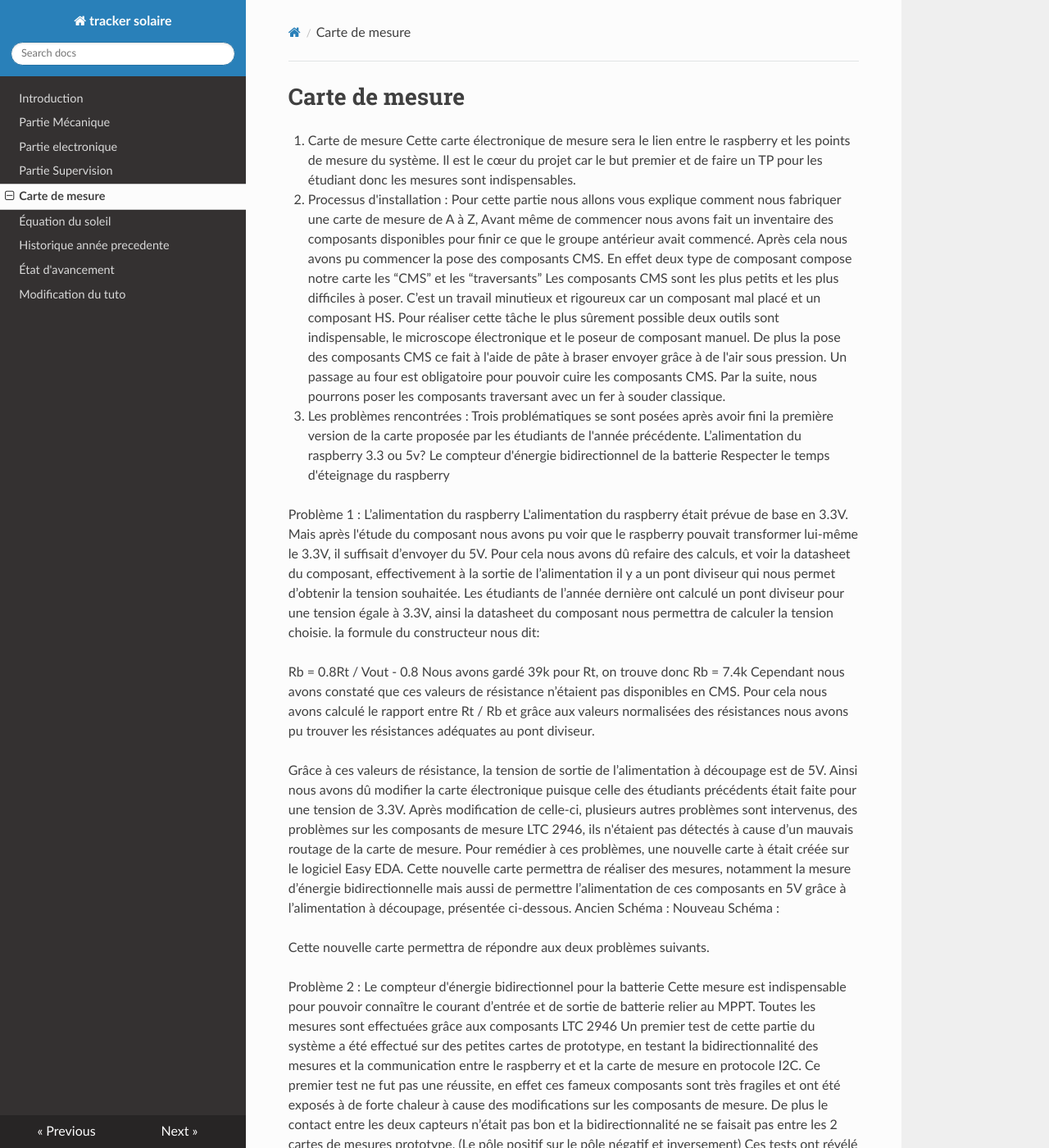
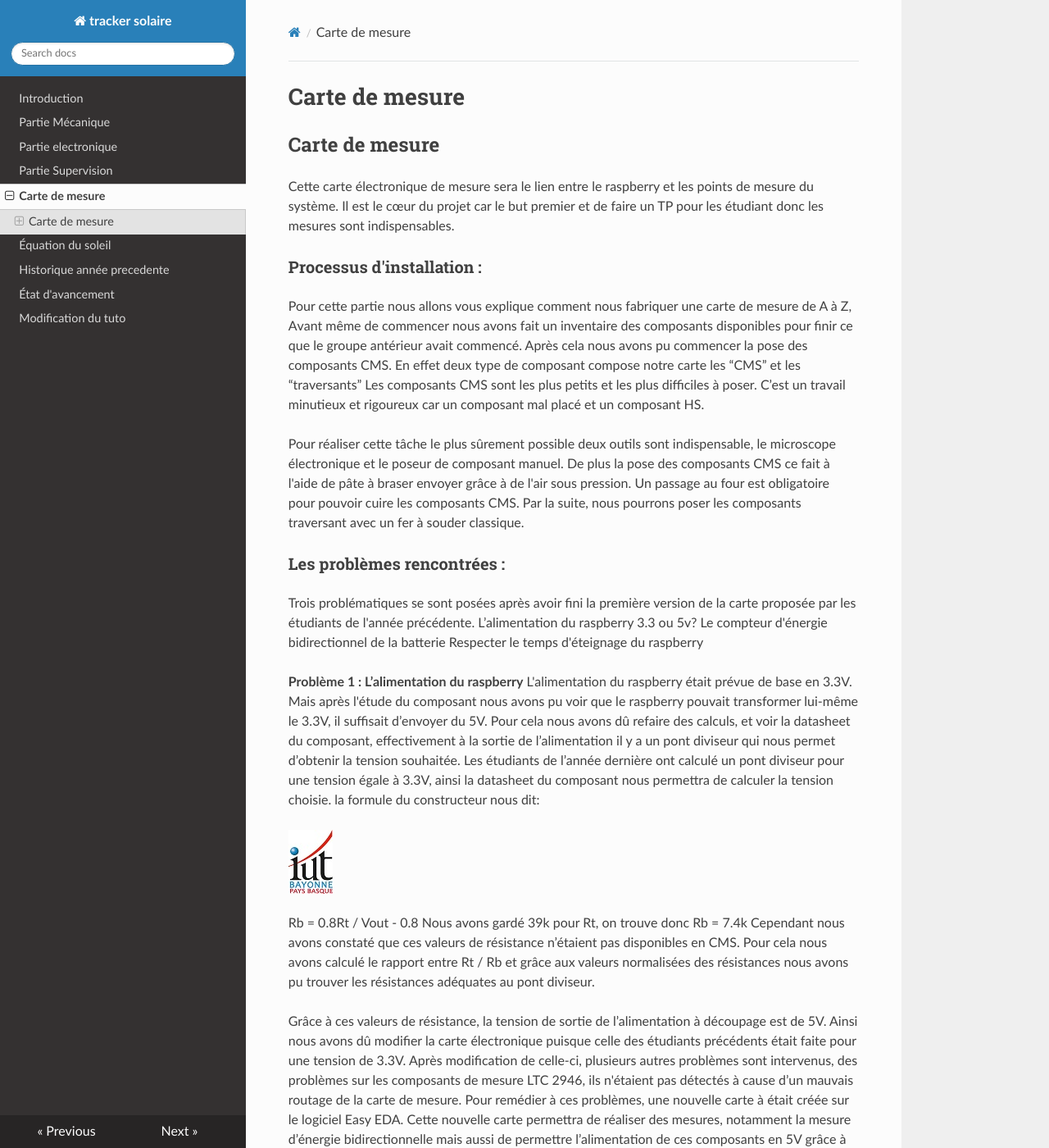
Before and after one commit to pt-tracker-gim/trackeurSolaire, an MkDocs documentation site: the page built from docs/Carte_de_mesure.md, in a window 1280 px wide and 1400 px high. Shown: the whole window at 82% size. Built offline with MkDocs 1.6.1, drawn with Linux system fonts in a browser that asks for light colours; nearby versions of some CDN libraries; old or Windows-style settings are respelled for this version of MkDocs; some of the changed text lies outside the part shown.

Commit message:
Update Carte_de_mesure.md

```diff
--- a/docs/Carte_de_mesure.md
+++ b/docs/Carte_de_mesure.md
@@ -1,26 +1,34 @@
 # Carte de mesure
 
 
-3. Carte de mesure
+## Carte de mesure
+
 Cette carte électronique de mesure sera le lien entre le raspberry et les points de mesure du système. Il est le cœur du projet car le but premier et de faire un TP pour les étudiant donc les mesures sont indispensables.
-1. Processus d'installation :
+
+### Processus d'installation :
+
 Pour cette partie nous allons vous explique comment nous fabriquer une carte de mesure de A à Z,
 Avant même de commencer nous avons fait un inventaire des composants disponibles pour finir ce que le groupe antérieur avait commencé.
 Après cela nous avons pu commencer la pose des composants CMS. En effet deux type de composant compose notre carte les “CMS” et les “traversants”
 Les composants CMS sont les plus petits et les plus difficiles à poser. C’est un travail minutieux et rigoureux car un composant mal placé et un composant HS.
+
 Pour réaliser cette tâche le plus sûrement possible deux outils sont indispensable, le microscope électronique et le poseur de composant manuel.
 De plus la pose des composants CMS ce fait à l'aide de pâte à braser envoyer grâce à de l'air sous pression.
 Un passage au four est obligatoire pour pouvoir cuire les composants CMS. Par la suite, nous pourrons poser les composants traversant avec un fer à souder classique.
-2. Les problèmes rencontrées :
+
+### Les problèmes rencontrées :
+
 Trois problématiques se sont posées après avoir fini la première version de la carte proposée par les étudiants de l'année précédente.
 L’alimentation du raspberry 3.3 ou 5v?
 Le compteur d'énergie bidirectionnel de la batterie
 Respecter le temps d'éteignage du raspberry
 
 
-Problème 1 : L’alimentation du raspberry
+**Problème 1 : L’alimentation du raspberry**
 L'alimentation du raspberry était prévue de base en 3.3V. Mais après l'étude du composant nous avons pu voir que le raspberry pouvait transformer lui-même le 3.3V, il suffisait d’envoyer du 5V. Pour cela nous avons dû refaire des calculs, et voir la datasheet du composant, effectivement à la sortie de l’alimentation il y a un pont diviseur qui nous permet d’obtenir la tension souhaitée. Les étudiants de l’année dernière ont calculé un pont diviseur pour une tension égale à 3.3V, ainsi la datasheet du composant nous permettra de calculer la tension choisie.
 la formule du constructeur nous dit:
+
+![Screenshot](pic/logo_iut.png)
 
 Rb = 0.8Rt / Vout - 0.8
 Nous avons gardé 39k pour Rt, on trouve donc Rb = 7.4k
@@ -33,7 +41,7 @@ Ancien Schéma : 					Nouveau Schéma :
 
 Cette nouvelle carte permettra de répondre aux deux problèmes suivants.
 
-Problème 2 : Le compteur d'énergie bidirectionnel pour la batterie
+**Problème 2 : Le compteur d'énergie bidirectionnel pour la batterie**
 Cette mesure  est indispensable pour pouvoir connaître le courant d’entrée et de sortie de batterie relier au MPPT. Toutes les mesures sont effectuées grâce aux composants LTC 2946
 Un premier test de cette partie du système a été effectué sur des petites cartes de prototype,  en testant la bidirectionnalité des mesures et la communication entre le raspberry et et la carte de mesure en protocole I2C.
 Ce premier test ne fut pas une réussite, en effet ces fameux composants sont très fragiles et ont été exposés à de forte chaleur à cause des modifications sur les composants de mesure. De plus le contact entre les deux capteurs n’était pas bon et la bidirectionnalité ne se faisait pas entre les 2 cartes de mesures prototype.
@@ -69,7 +77,7 @@ NC     H
 
 Cette connaissance de l’adressage des composants de mesure est importante pour la répartition des ces composants selon leurs type de prise de mesure.
 
-Problème 3 : Respecter le temps d'éteignage du raspberry
+**Problème 3 : Respecter le temps d'éteignage du raspberry**
 Le raspberry est un mini ordinateur, nous avons besoin de lui pour transmettre les mesures sur une interface graphique. Cependant comme tout ordinateur, il doit s’éteindre le plus sagement possible. Pour cela nous avons dû faire des calculs pour nous permettre de respecter ce temps d’éteignage.
 L’idée est de mettre un condensateur, en amont de l'alimentation à découpage pour permettre au raspberry de ne pas s'éteindre brusquement.
 
```
